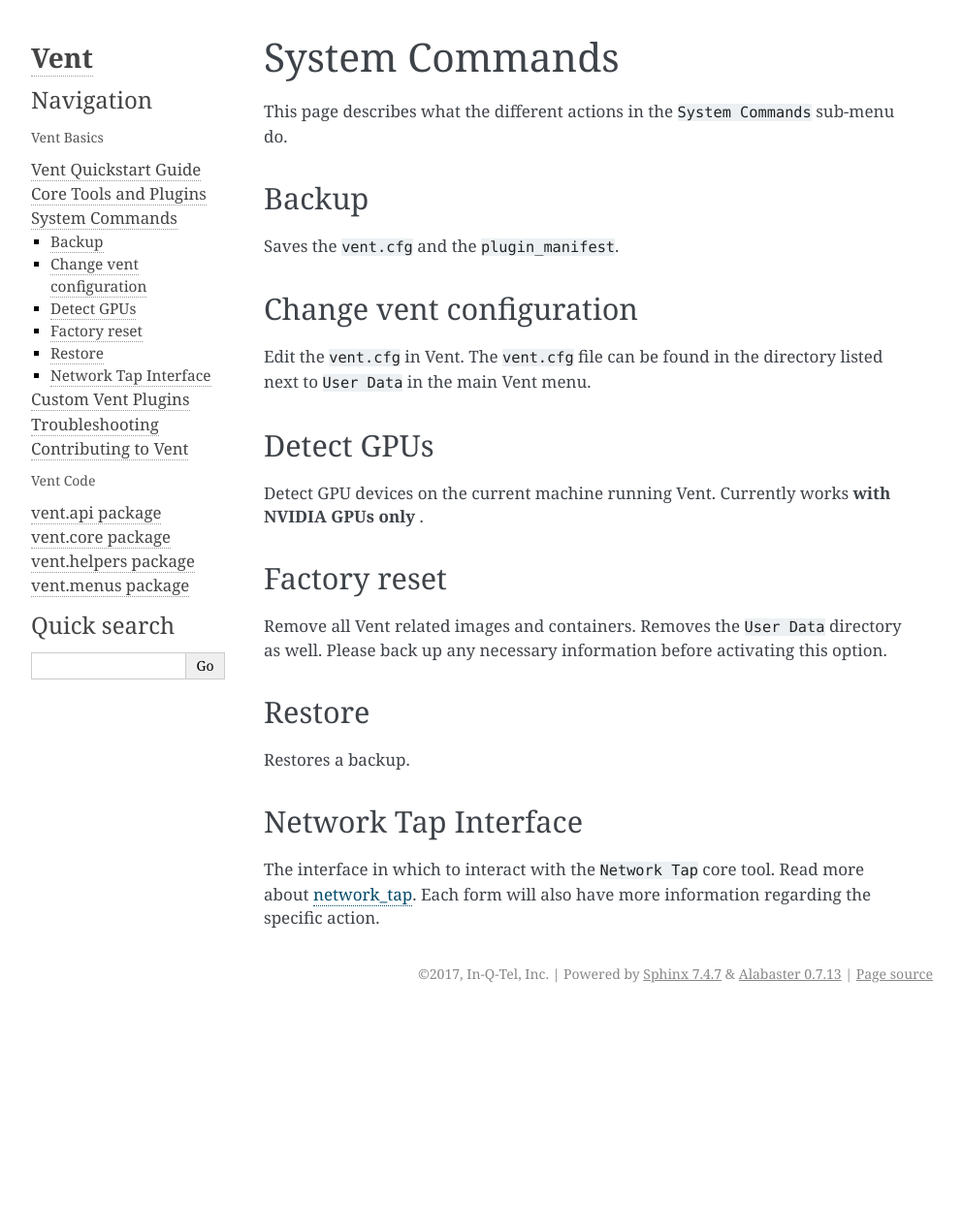
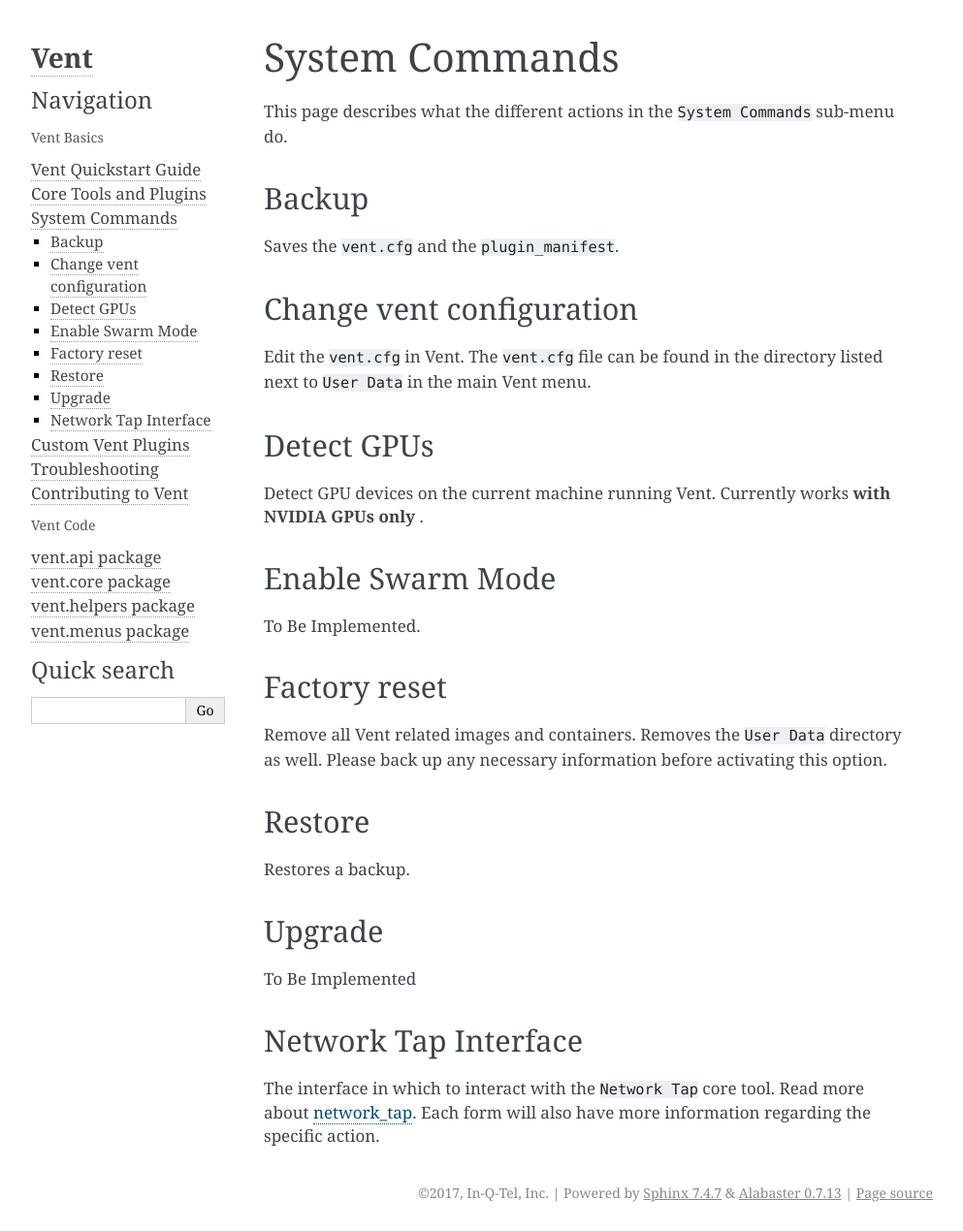
Before and after one commit to CyberReboot/vent, a Sphinx documentation site: the page built from docs/source/system_command.rst, in a window 1280 px wide. Shown: the whole page at 97% size, without its empty margins (148-1141 px from the left). Built offline with Sphinx 7.4.7, drawn with Linux system fonts in a browser that asks for light colours; pages that are not in the unit, such as notebooks, are missing from menus; before the commit the page ends 1044 px from its top, so only the background shows below that.

Commit message:
grammar and syntax stuff

```diff
--- a/docs/source/contributing.rst
+++ b/docs/source/contributing.rst
@@ -89,7 +89,7 @@
 ******************************
 
   - Step 1: learn the code inside out
-  - Step 2: make yourself useful by contributing code, bugfixes, support etc.
+  - Step 2: make yourself useful by contributing code, bug fixes, support etc.
 
 Don't forget: being a maintainer is a time investment. Make sure you will have time to make yourself available.
 You don't have to be a maintainer to make a difference on the project!
@@ -100,7 +100,7 @@
 It is every maintainer's responsibility to:
 
   - 1) Deliver prompt feedback and decisions on pull requests.
-  - 2) Be available to anyone with questions, bug reports, criticism etc. on Vent.
+  - 2) Be available to anyone with questions, bug reports, criticism, etc. regarding Vent.
 
 How is this process changed?
 ****************************
--- a/docs/source/system_command.rst
+++ b/docs/source/system_command.rst
@@ -18,6 +18,10 @@
 Detect GPU devices on the current machine running Vent. Currently works **with
 NVIDIA GPUs only** .
 
+Enable Swarm Mode
+*****************
+To Be Implemented.
+
 Factory reset
 *************
 Remove all Vent related images and containers. Removes the ``User Data``
@@ -27,6 +31,10 @@
 *******
 Restores a backup.
 
+Upgrade
+*******
+To Be Implemented
+
 Network Tap Interface
 *********************
 The interface in which to interact with the ``Network Tap`` core tool. Read more
```
